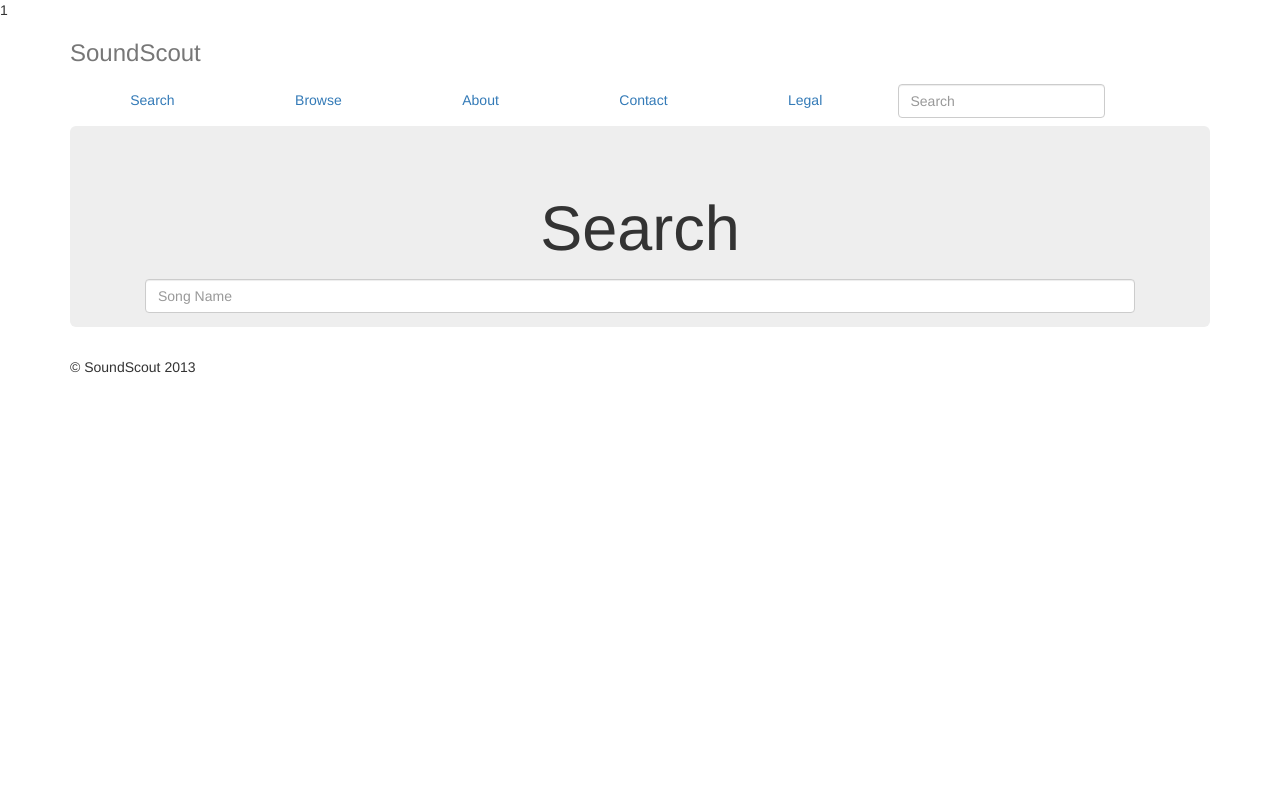
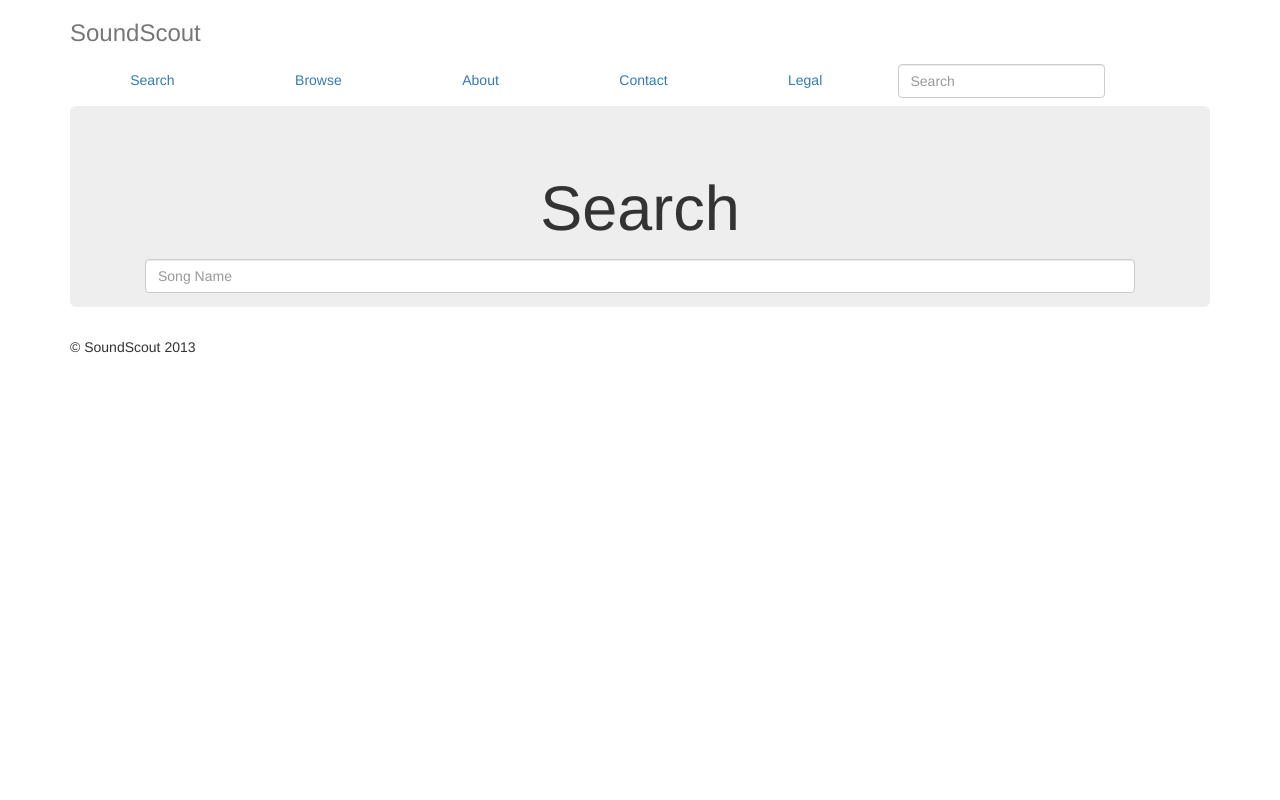
Before and after one commit to jonmetz/SoundScout, a Django app: template search/templates/search/search.html in a window 1280 px wide. Run offline with Django 3.2, Linux system fonts and the light colour scheme; the template is opened without the code that fills it, so the values that code supplies are empty; some libraries are stand-ins or nearby versions.

Commit message:
Fixed mistake in search.html

```diff
--- a/search/templates/search/search.html
+++ b/search/templates/search/search.html
@@ -1,4 +1,4 @@
-1{% extends "search/skeleton.html" %}
+{% extends "search/skeleton.html" %}
 {% block title %}SoundScout{% endblock %}
 {% block content %}
       <!-- Jumbotron -->
```
